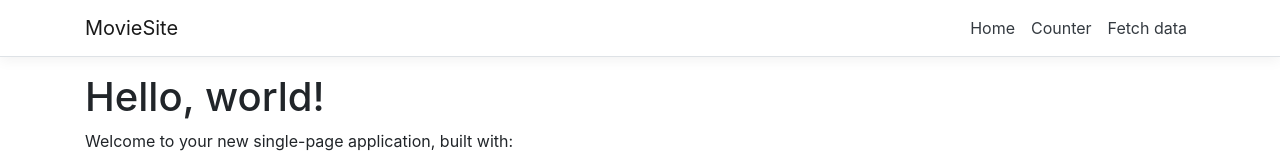
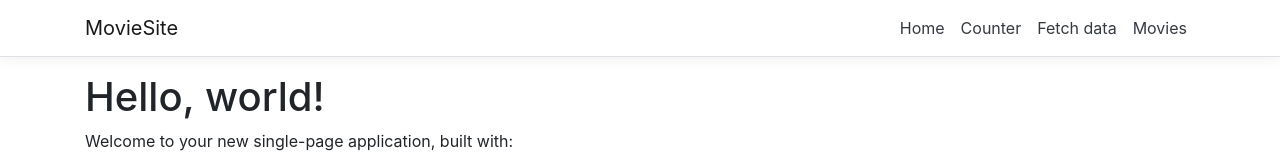
Before and after one commit to i3130002/workshop-Movie, a React (Create React App) app in the folder MovieSite/ClientApp/: page / in a window 1280 px wide. Shown: the top 160 px of the page. Built offline with nearby package versions, Linux system fonts and the light colour scheme.

Commit message:
Adding Movie section to the navBar

```diff
--- a/MovieSite/ClientApp/src/components/NavMenu.js
+++ b/MovieSite/ClientApp/src/components/NavMenu.js
@@ -39,6 +39,9 @@ export class NavMenu extends Component {
                 <NavItem>
                   <NavLink tag={Link} className="text-dark" to="/fetch-data">Fetch data</NavLink>
                 </NavItem>
+                <NavItem>
+                    <NavLink tag={Link} className="text-dark" to="/Movies">Movies</NavLink>
+                </NavItem>
               </ul>
             </Collapse>
           </Container>
```
